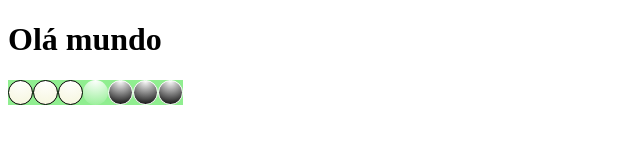
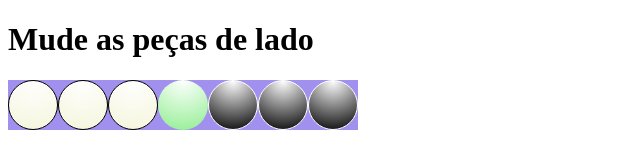
Before and after one commit to rod-05/ufjf-dcc202-2025-1-a-atv05-rod-05, a plain HTML site: page index.html in a window 1280 px wide. Shown: the whole page, without its empty margins (0-640 px from the left). Drawn offline with Linux system fonts and the light colour scheme.

Commit message:
deleta o readme, muda style

```diff
--- a/index.html
+++ b/index.html
@@ -11,11 +11,11 @@
       box-sizing: border-box;
     }
     .tabuleiro{
-      background: lightgreen;
+      background: rgb(161, 144, 238);
       display: grid;
       grid-template-columns: repeat(7,1fr);
-      width: calc(7 * 25px);
-      min-height: 25px;
+      width: calc(7 * 50px);
+      min-height: 50px;
     }
 
     .disco{
--- a/main.js
+++ b/main.js
@@ -1,7 +1,7 @@
 import { getSelecionado, getTabuleiro, seleciona } from "./discos.js";
 
     const eH1 = document.querySelector("h1");
-    eH1.textContent="Olá mundo";
+    eH1.textContent="Mude as peças de lado";
 
 
     const eTabuleiro = criaTabuleiro();
```
Also changed, not shown: 1 other file.
